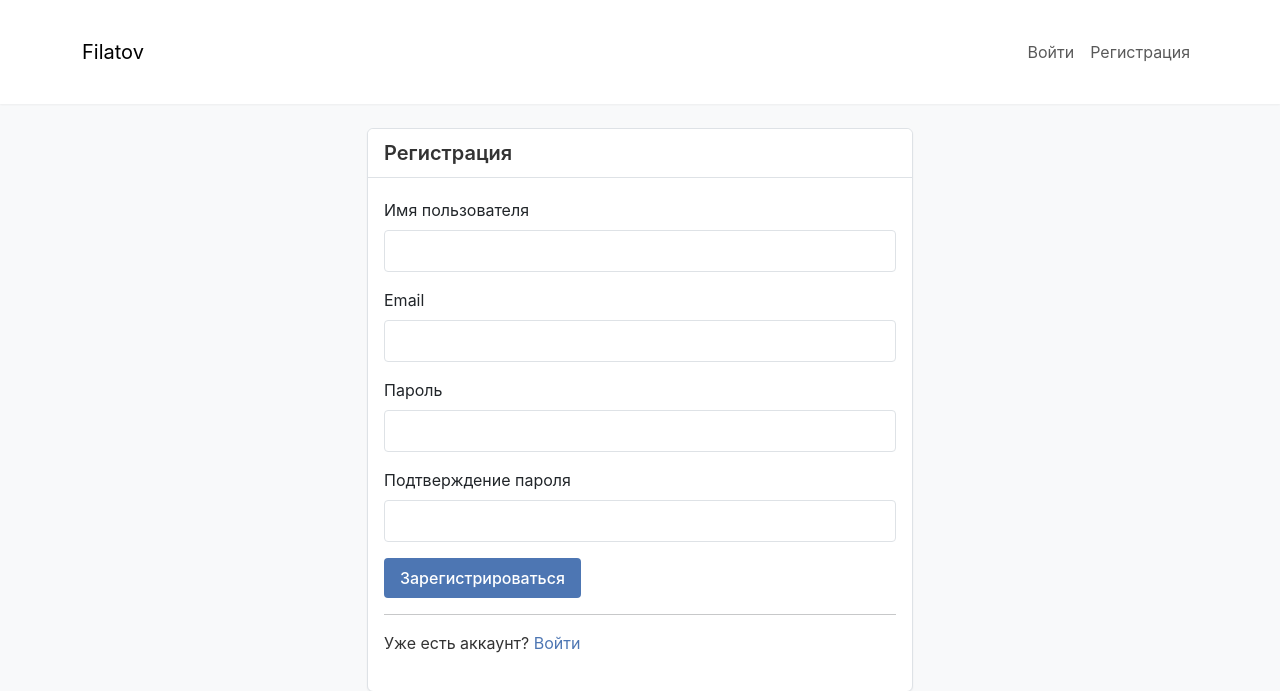
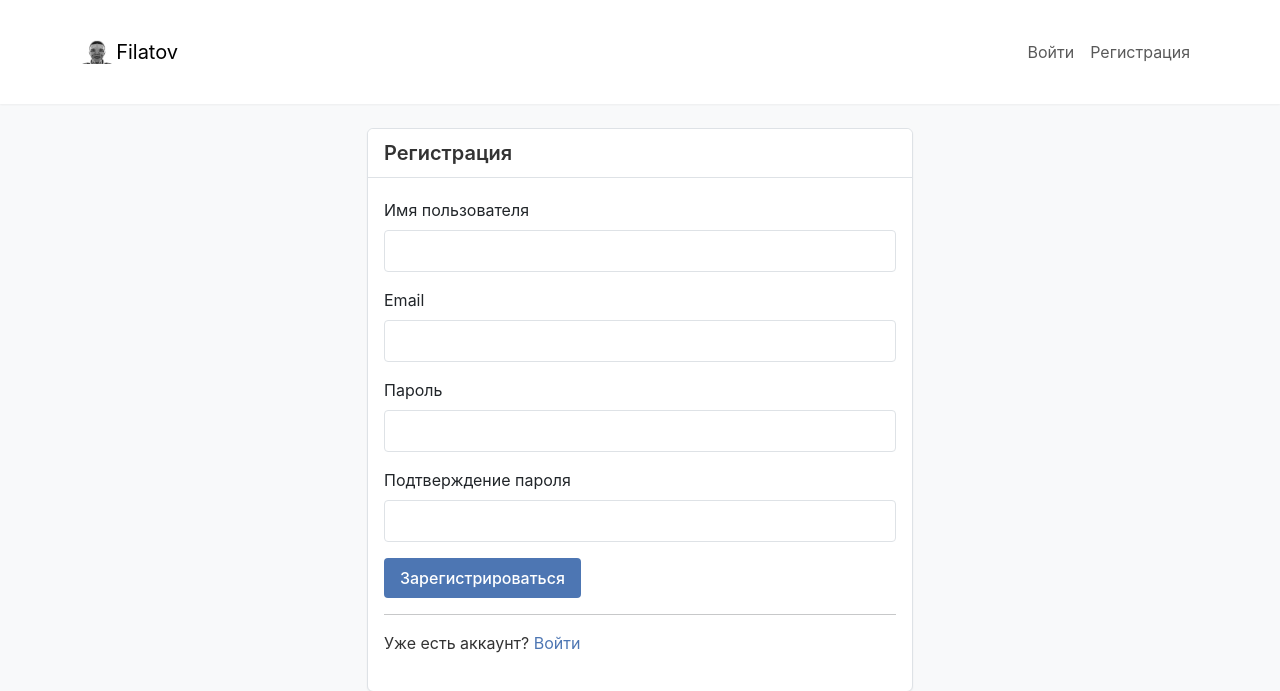
Before and after one commit to erdboyz/Filatov-web, a Flask app: page /register in a window 1280 px wide. Shown: the top 691 px of the page. Run offline with Flask 3, Linux system fonts and the light colour scheme; some libraries are stand-ins or nearby versions.

Commit message:
add_logo

```diff
--- a/static/css/theme.css
+++ b/static/css/theme.css
@@ -178,6 +178,27 @@
     color: var(--text-color);
     transition: all 0.15s ease;
     position: relative;
+}
+
+/* Theme-specific logo display */
+.theme-logo {
+    transition: opacity 0.3s ease;
+}
+
+.theme-logo-light {
+    display: inline-block;
+}
+
+.theme-logo-dark {
+    display: none;
+}
+
+[data-theme="dark"] .theme-logo-light {
+    display: none;
+}
+
+[data-theme="dark"] .theme-logo-dark {
+    display: inline-block;
 }
 
 .theme-toggle:hover {
--- a/templates/layout.html
+++ b/templates/layout.html
@@ -80,7 +80,11 @@
 <body>
     <nav class="navbar navbar-expand-lg navbar-light">
         <div class="container">
-            <a class="navbar-brand" href="{{ url_for('index') }}">Filatov</a>
+            <a class="navbar-brand d-flex align-items-center" href="{{ url_for('index') }}">
+                <img src="{{ url_for('static', filename='logo/logo_white_theme.png') }}" alt="Logo" height="24" class="theme-logo theme-logo-light">
+                <img src="{{ url_for('static', filename='logo/logo_black_theme.png') }}" alt="Logo" height="24" class="theme-logo theme-logo-dark">
+                <span class="ms-1">Filatov</span>
+            </a>
             <button class="navbar-toggler" type="button" data-bs-toggle="collapse" data-bs-target="#navbarNav" aria-controls="navbarNav" aria-expanded="false" aria-label="Переключить навигацию">
                 <span class="navbar-toggler-icon"></span>
             </button>
```
Also changed, not shown: static/logo/logo_black_theme.png (added), static/logo/logo_white_theme.png (added), 1 other file.
